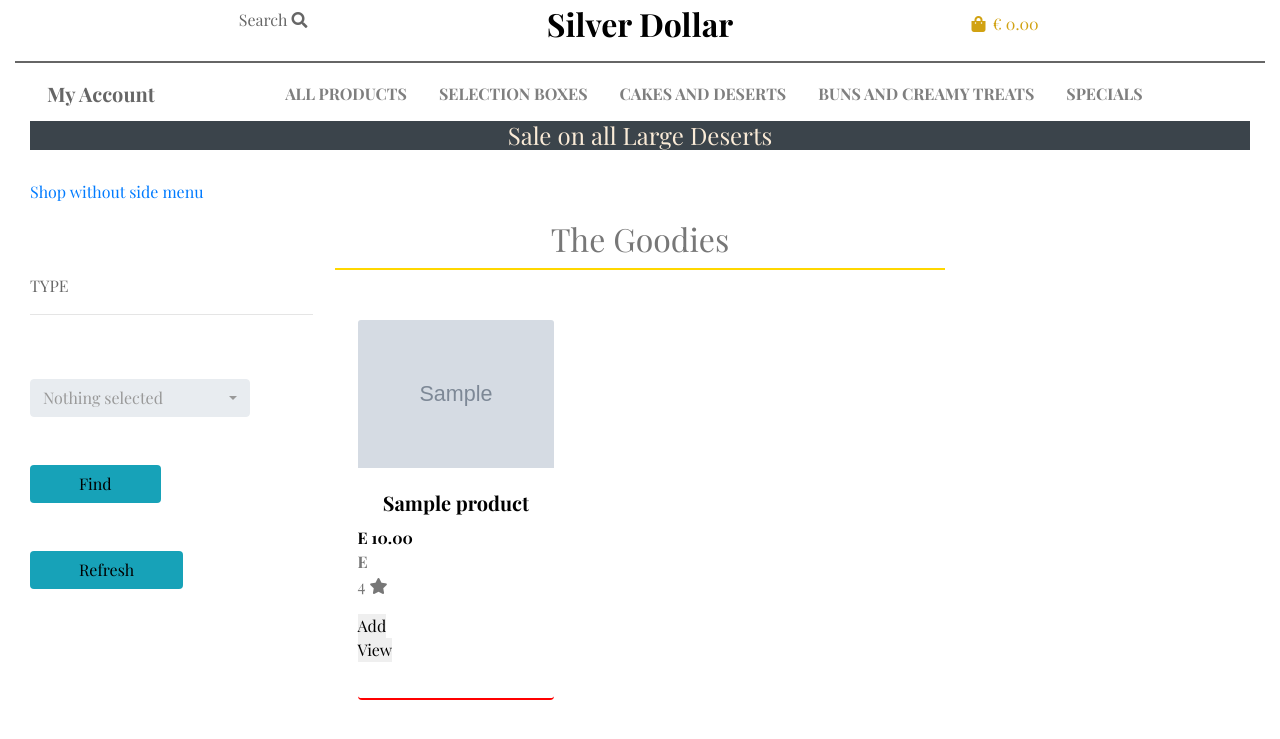
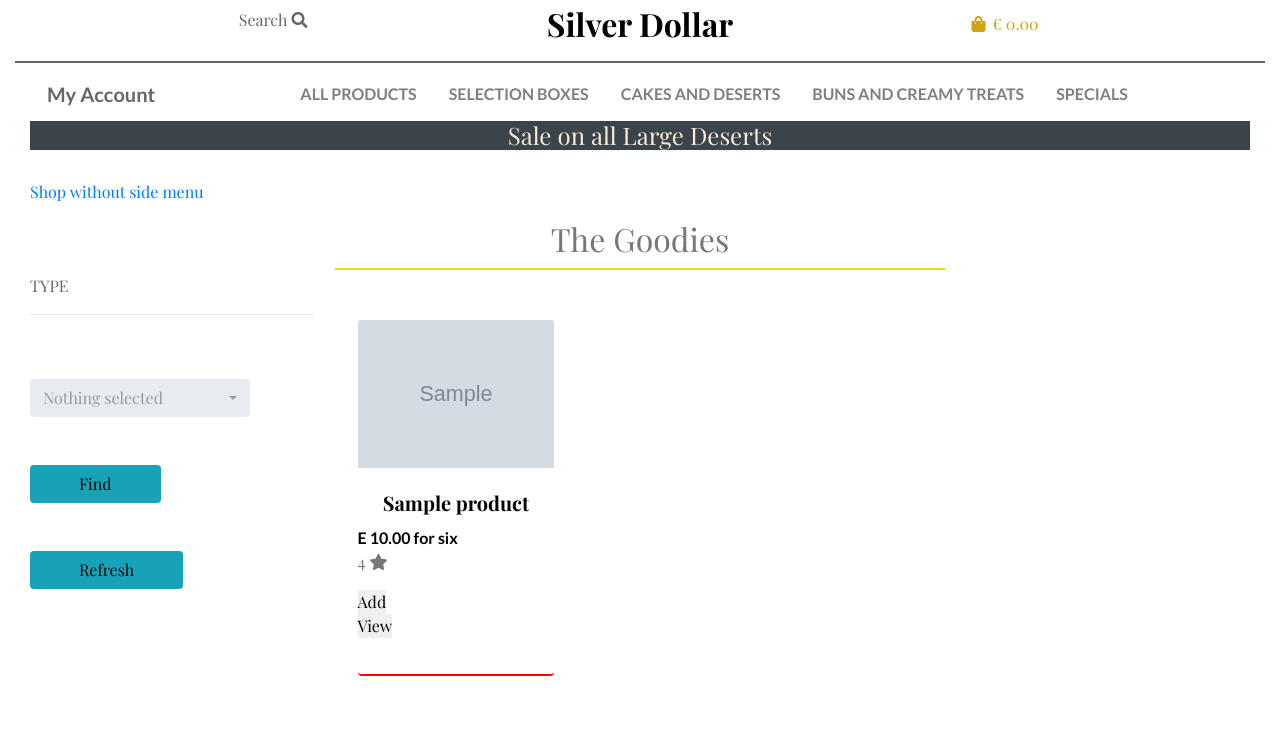
Before and after one commit to johnston9/la-donut, a Django app: page /products/shop_menu in a window 1280 px wide. Shown: the top 739 px of the page. Run offline with Django 3.2, Linux system fonts and the light colour scheme; tables that the repository leaves empty hold one stand-in row (values such as "Sample post"); grey boxes marked "Sample" are stand-in pictures; some libraries are stand-ins or nearby versions; some web fonts are replaced.

Commit message:
changed web price for six to is for six on product model, added search, nav search

```diff
--- a/products/admin.py
+++ b/products/admin.py
@@ -10,7 +10,7 @@ class ProductAdmin(admin.ModelAdmin):
         'category',
         'shop_price',
         'web_price',
-        'web_for_6_price',
+        'is_for_six',
         'rating',
         'image',
     )
--- a/products/models.py
+++ b/products/models.py
@@ -23,7 +23,7 @@ class Product(models.Model):
     description = models.TextField()
     shop_price = models.DecimalField(max_digits=6, decimal_places=2, null=True, blank=True)
     web_price = models.DecimalField(max_digits=6, decimal_places=2, null=True, blank=True)
-    web_for_6_price = models.DecimalField(max_digits=6, decimal_places=2, null=True, blank=True)
+    is_for_six = models.BooleanField(default=False, null=True, blank=True)
     rating = models.DecimalField(max_digits=1, decimal_places=0, null=True, blank=True)
     image_url = models.URLField(max_length=1024, null=True, blank=True)
     image = models.ImageField(null=True, blank=True)
--- a/products/templates/products/shop_menu.html
+++ b/products/templates/products/shop_menu.html
@@ -63,7 +63,7 @@
                                 </a>
                                 {% else %}
                                 <a href="{% url 'view_item' product.id %}">
-                                    <img class="card-img-top img-fluid" src="{{ MEDIA_URL }}no-image2.png" alt="{{ product.name }}">
+                                    <img class="card-img-top img-fluid" src="{{ MEDIA_URL }}no-image2.jpg" alt="{{ product.name }}">
                                 </a>
                                 {% endif %}
                                 <!--<div class="card-body pb-0 mb-0">
@@ -76,12 +76,11 @@
                                             <!--{% if product.shop_price %}
                                             <small class="mb-0 text-left">Shop Price E{{ product.shop_price }}</small>
                                             {% endif %}-->
-                                            {% if product.web_price %}
-                                            <p class="text-black font-weight-bold mb-0 text-left">E {{ product.web_price }}</p>
-                                            {% endif %}
-                                            {% if product.web_for_6_price %}
-                                            <p class="font-weight-bold mb-0 text-left"> E{{ product.price }}</p>
-                                            {% endif %}
+                                            {% if product.is_for_six %}
+                                                <p class="lato text-black font-weight-bold mb-0 text-left">E {{ product.web_price }} for six</p>
+                                                {% else %}
+                                                <p class="lato text-black font-weight-bold mb-0 text-left"> E {{ product.web_price }}</p>
+                                                {% endif %}
                                             {% if product.rating %}
                                                 <p class="">{{ product.rating }} <i class="fas fa-star"></i></p>
                                             {% else %}
--- a/products/views.py
+++ b/products/views.py
@@ -1,7 +1,7 @@
 from django.shortcuts import render, redirect, reverse, get_object_or_404
 from django.contrib import messages
 from django.db.models import Q
-from .models import Product
+from .models import Product, Category
 
 # Create your views here.
 
@@ -11,13 +11,18 @@ def shop(request):
 
     products = Product.objects.all()
     query = None
+    categories = None
 
     if request.GET:
+        if 'category' in request.GET:
+            categories = request.GET['category'].split(',')
+            products = products.filter(category__name__in=categories)
+            categories = Category.objects.filter(name__in=categories)
+
         if 'q' in request.GET:
             query = request.GET['q']
             if not query:
-                messages.error(request, "You didn't \
-                    enter any search criteria!")
+                messages.error(request, "You didn't enter any search criteria!")
                 return redirect(reverse('shop'))
 
             queries = Q(
@@ -27,6 +32,7 @@ def shop(request):
     context = {
         'products': products,
         'search_words': query,
+        'categories_selected': categories,
     }
 
     return render(request, 'products/shop.html', context)
--- a/static/css/base.css
+++ b/static/css/base.css
@@ -24,6 +24,10 @@ body {
     font-family: 'Playball', cursive;*/
     font-family: "Playfair Display", serif;
 
+}
+
+.lato {
+    font-family: 'Lato', sans-serif;
 }
 
 .center {
--- a/templates/base.html
+++ b/templates/base.html
@@ -127,9 +127,8 @@
 
         <!--bottom row-->
         <div class="row w-100">
-            <!--logo-->
             <!--products-->
-                <nav class="navbar pb-0 navbar-expand-lg navbar-light w-100">
+                <nav class="navbar pb-0 lato navbar-expand-lg navbar-light w-100">
                     <!--account-->
                 <li class="list-inline-item my-auto">
                     <a class="topnav-link" href="#" id="user-options" data-toggle="dropdown" aria-haspopup="true" aria-expanded="false">
--- a/templates/includes/product-nav.html
+++ b/templates/includes/product-nav.html
@@ -1,5 +1,5 @@
 <div class="collapse navbar-collapse" id="main-nav">
-    <ul class="navbar-nav w-auto mx-auto">
+    <ul class="navbar-nav lato w-auto mx-auto">
         <li class="nav-item dropdown">
             <a class="upper font-weight-bold nav-link text-grey mr-3" href="#" id="all-products-link" data-toggle="dropdown" aria-haspopup="true" aria-expanded="false">
                 All Products
```
Also changed, not shown: other parts of templates/includes/product-nav.html (+16 -15 lines), products/templates/products/shop.html (+4 -4 lines), media/choc-chip-cookies.jpg (added), media/choc-eclair.jpg (added), products/migrations/0003_auto_20210607_2141.py (added).
